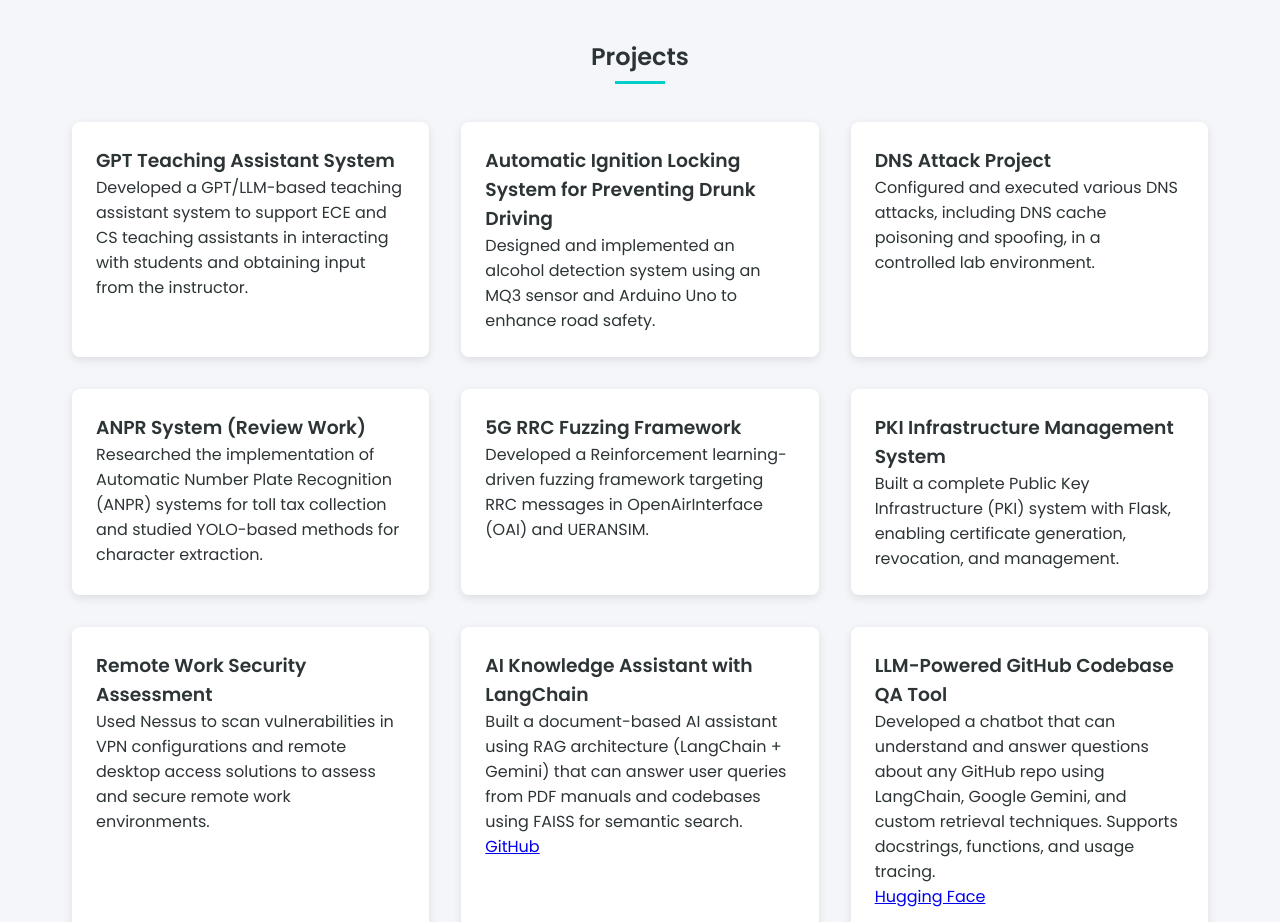
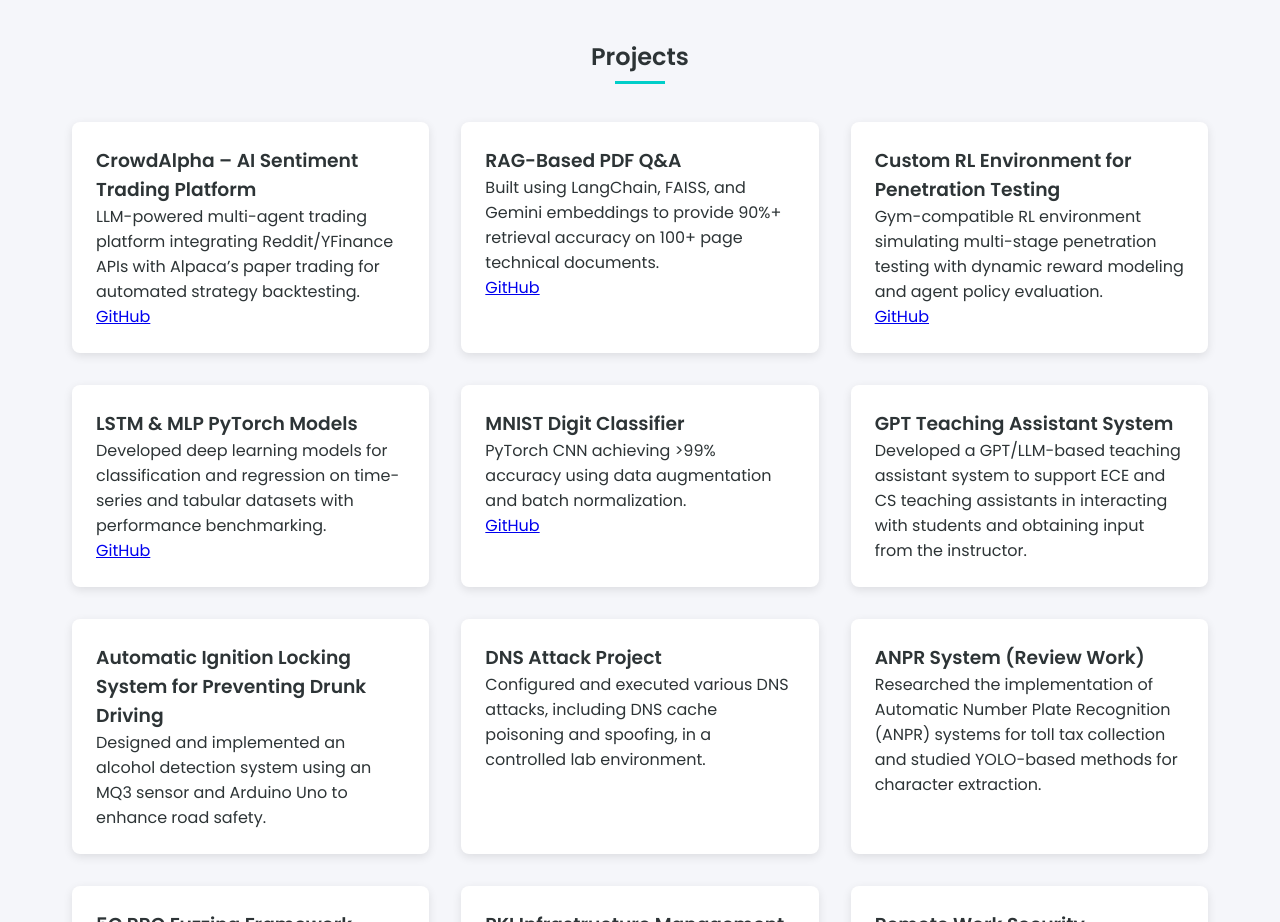
Before and after one commit to dhairya-eng/Portfolio, a plain HTML site: page index1.html in a window 1280 px wide. Shown: the part 3720-4642 px from the top of the page. Drawn offline with nearby package versions, Linux system fonts and the light colour scheme; some icons are missing.

Commit message:
New projects RAG/ML

```diff
--- a/index1.html
+++ b/index1.html
@@ -181,6 +181,36 @@
         <h2 class="section-title">Projects</h2>
         <div class="project-grid">
             <div class="project-card">
+            <h3>CrowdAlpha – AI Sentiment Trading Platform</h3>
+            <p>LLM-powered multi-agent trading platform integrating Reddit/YFinance APIs with Alpaca’s paper trading for automated strategy backtesting.</p>
+            <p><a href="https://github.com/dhairya-eng/CrowdAlpha" target="_blank">GitHub</a></p>
+        </div>
+
+        <div class="project-card">
+            <h3>RAG-Based PDF Q&A</h3>
+            <p>Built using LangChain, FAISS, and Gemini embeddings to provide 90%+ retrieval accuracy on 100+ page technical documents.</p>
+            <p><a href="https://github.com/dhairya-eng/LLM-PDFQ-A" target="_blank">GitHub</a></p>
+        </div>
+
+        <div class="project-card">
+            <h3>Custom RL Environment for Penetration Testing</h3>
+            <p>Gym-compatible RL environment simulating multi-stage penetration testing with dynamic reward modeling and agent policy evaluation.</p>
+            <p><a href="https://github.com/dhairya-eng/Custom-RL-Environment" target="_blank">GitHub</a></p>
+        </div>
+
+        <div class="project-card">
+            <h3>LSTM & MLP PyTorch Models</h3>
+            <p>Developed deep learning models for classification and regression on time-series and tabular datasets with performance benchmarking.</p>
+            <p><a href="https://github.com/dhairya-eng/LSTM-and-MLP-Pytorch" target="_blank">GitHub</a></p>
+        </div>
+
+        <div class="project-card">
+            <h3>MNIST Digit Classifier</h3>
+            <p>PyTorch CNN achieving >99% accuracy using data augmentation and batch normalization.</p>
+            <p><a href="https://github.com/dhairya-eng/MNIST-Pytorch" target="_blank">GitHub</a></p>
+        </div>
+
+            <div class="project-card">
                 <h3>GPT Teaching Assistant System</h3>
                 <p>Developed a GPT/LLM-based teaching assistant system to support ECE and CS teaching assistants in interacting with students and obtaining input from the instructor.</p>
             </div>
```
